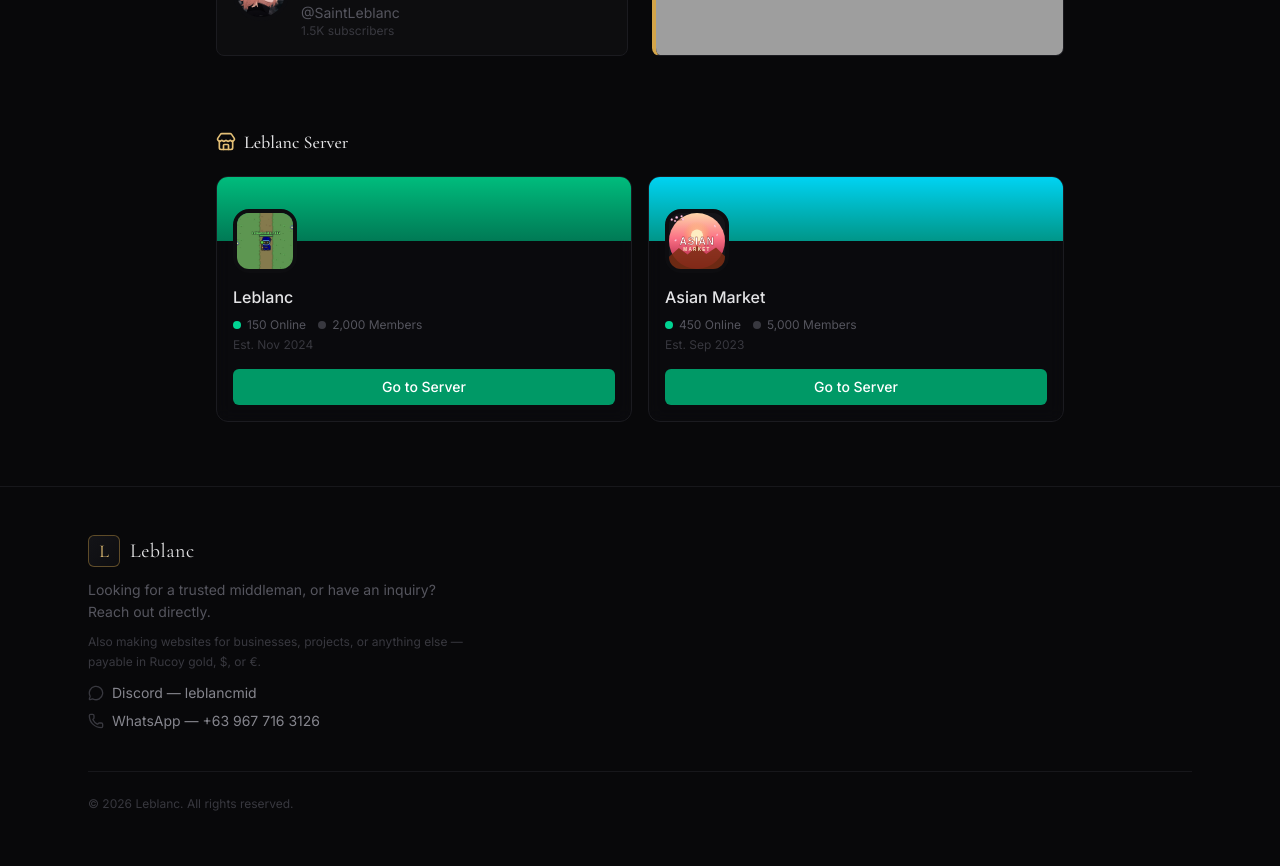
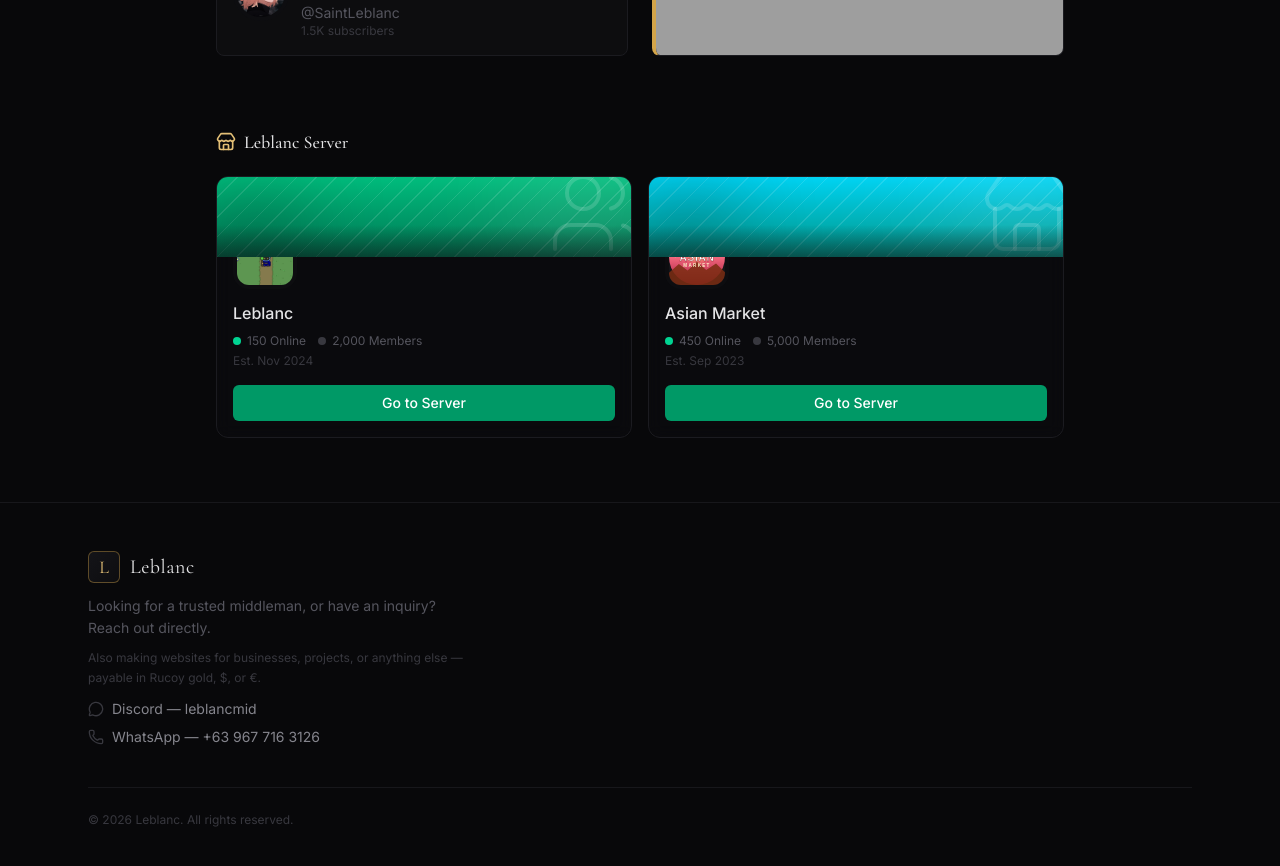
Before and after one commit to Leblancmid/Leblanc, a React (Vite) app: page /information in a window 1280 px wide. Shown: the part 1080-1946 px from the top of the page. Built offline with nearby package versions, Linux system fonts and the light colour scheme; grey boxes are pictures that could not be loaded.

Commit message:
Add texture and depth to Discord server card banners
Replaces the flat gradient banners with diagonal texture, soft
light/dark glows, a bottom vignette, and a faded watermark icon,
matching the placeholder style already used for listing thumbnails.

```diff
--- a/src/features/home/HomePage.tsx
+++ b/src/features/home/HomePage.tsx
@@ -1,5 +1,5 @@
 import { Link } from 'react-router-dom'
-import { ArrowRight } from 'lucide-react'
+import { ArrowRight, Users, Store } from 'lucide-react'
 import { LinkButton } from '@/components/ui/LinkButton'
 import { Card } from '@/components/ui/Card'
 import { SectionHeading } from '@/components/ui/SectionHeading'
@@ -90,6 +90,7 @@
               members={2000}
               established="Nov 2024"
               bannerClassName="bg-gradient-to-b from-emerald-500 to-emerald-700"
+              bannerIcon={Users}
             />
             <DiscordServerCard
               name={SERVER_DISCORD_LABEL}
@@ -99,6 +100,7 @@
               members={5000}
               established="Sep 2023"
               bannerClassName="bg-gradient-to-b from-cyan-400 to-teal-600"
+              bannerIcon={Store}
             />
           </div>
         </div>
--- a/src/features/information/DiscordServerCard.tsx
+++ b/src/features/information/DiscordServerCard.tsx
@@ -1,4 +1,4 @@
-import { Store } from 'lucide-react'
+import { Store, type LucideIcon } from 'lucide-react'
 import { Card } from '@/components/ui/Card'
 import { cn } from '@/lib/cn'
 
@@ -12,6 +12,7 @@
   established?: string
   iconSrc?: string
   bannerClassName: string
+  bannerIcon?: LucideIcon
 }
 
 export function DiscordServerCard({
@@ -22,10 +23,30 @@
   established,
   iconSrc,
   bannerClassName,
+  bannerIcon: BannerIcon,
 }: DiscordServerCardProps) {
   return (
     <Card className="overflow-hidden">
-      <div className={cn('h-16', bannerClassName)} />
+      <div className={cn('relative h-20 overflow-hidden', bannerClassName)}>
+        <div
+          aria-hidden
+          className="absolute inset-0 opacity-[0.12]"
+          style={{
+            backgroundImage:
+              'repeating-linear-gradient(135deg, white 0, white 1px, transparent 1px, transparent 14px)',
+          }}
+        />
+        <div aria-hidden className="absolute -right-6 -top-10 size-32 rounded-full bg-white/20 blur-3xl" />
+        <div aria-hidden className="absolute -bottom-8 -left-4 size-28 rounded-full bg-black/20 blur-2xl" />
+        {BannerIcon && (
+          <BannerIcon
+            aria-hidden
+            strokeWidth={1}
+            className="absolute -right-3 -top-3 size-24 text-white/15"
+          />
+        )}
+        <div className="absolute inset-x-0 bottom-0 h-8 bg-gradient-to-t from-ink-900/50 to-transparent" />
+      </div>
 
       <div className="px-4">
         <div className="-mt-8 flex size-16 items-center justify-center overflow-hidden rounded-2xl border-4 border-ink-900 bg-ink-800">
--- a/src/features/information/InformationPage.tsx
+++ b/src/features/information/InformationPage.tsx
@@ -154,6 +154,7 @@
             members={2000}
             established="Nov 2024"
             bannerClassName="bg-gradient-to-b from-emerald-500 to-emerald-700"
+            bannerIcon={Users}
           />
           <DiscordServerCard
             name={SERVER_DISCORD_LABEL}
@@ -163,6 +164,7 @@
             members={5000}
             established="Sep 2023"
             bannerClassName="bg-gradient-to-b from-cyan-400 to-teal-600"
+            bannerIcon={Store}
           />
         </div>
       </section>
```
